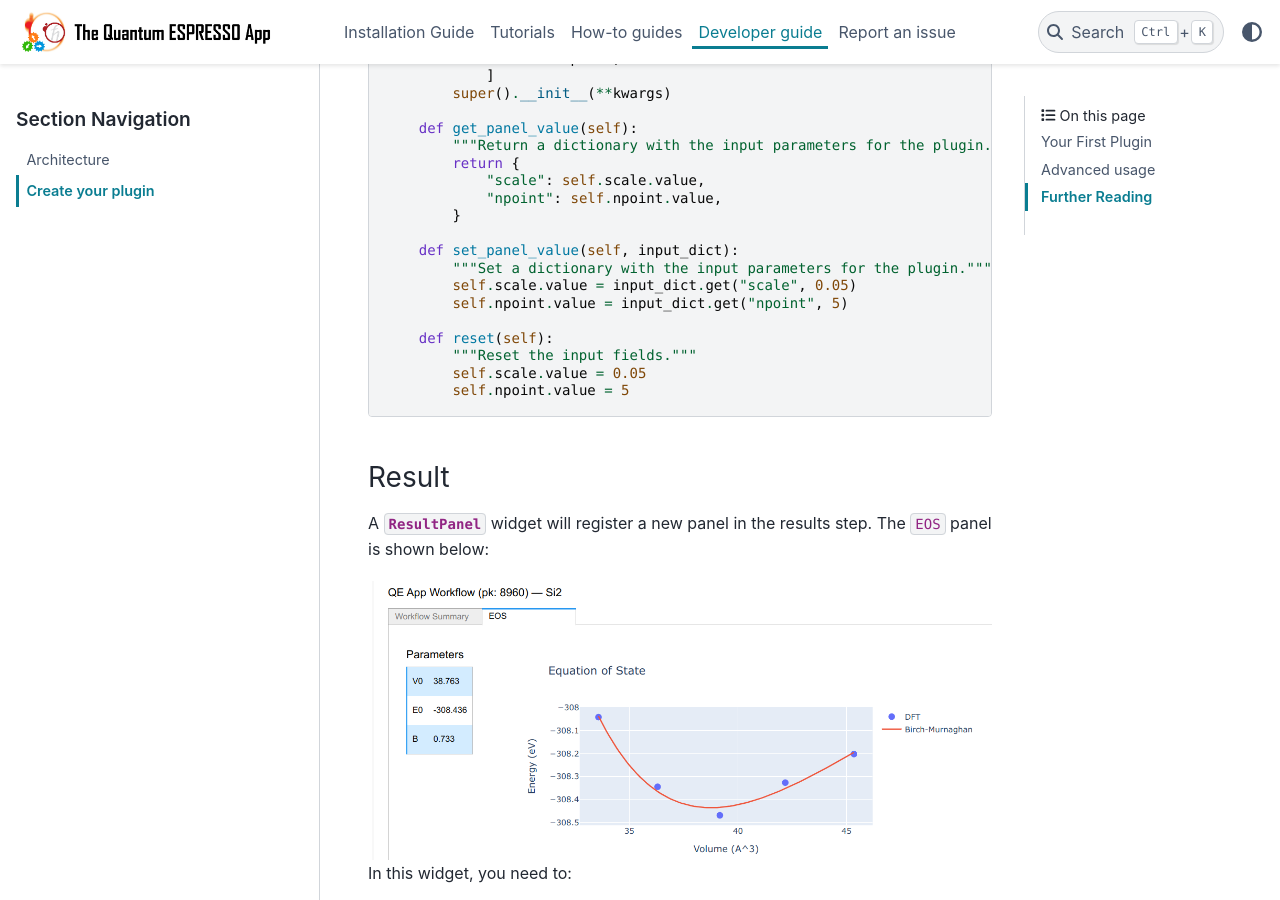
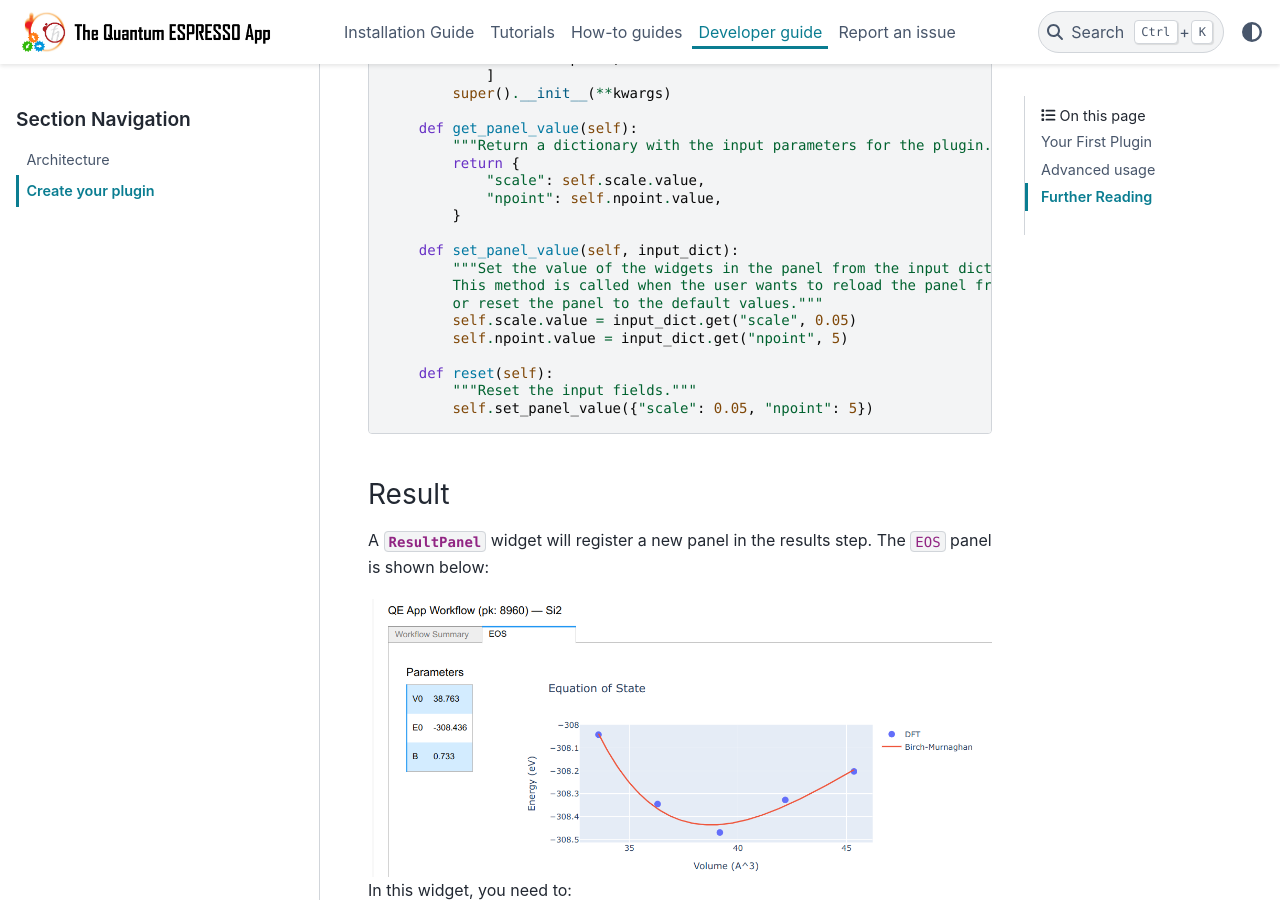
Before and after one commit to aiidalab/aiidalab-qe, a Sphinx documentation site: the page built from docs/source/development/plugin.rst, in a window 1280 px wide and 900 px high, scrolled down 2681 px. Built offline with Sphinx 7.4.7 and the PyData theme 0.15.4, drawn with Linux system fonts in a browser that asks for light colours.

Commit message:
DOC: update docstrings and documentation consistent for XPS (#649)

```diff
--- a/docs/source/development/plugin.rst
+++ b/docs/source/development/plugin.rst
@@ -98,14 +98,15 @@ Beside, you need to override the the following methods:
             }
 
         def set_panel_value(self, input_dict):
-            """Set a dictionary with the input parameters for the plugin."""
+            """Set the value of the widgets in the panel from the input dictionary.
+            This method is called when the user wants to reload the panel from the previous calculation,
+            or reset the panel to the default values."""
             self.scale.value = input_dict.get("scale", 0.05)
             self.npoint.value = input_dict.get("npoint", 5)
 
         def reset(self):
             """Reset the input fields."""
-            self.scale.value = 0.05
-            self.npoint.value = 5
+            self.set_panel_value({"scale": 0.05, "npoint": 5})
 
 Result
 -----------------------
```
